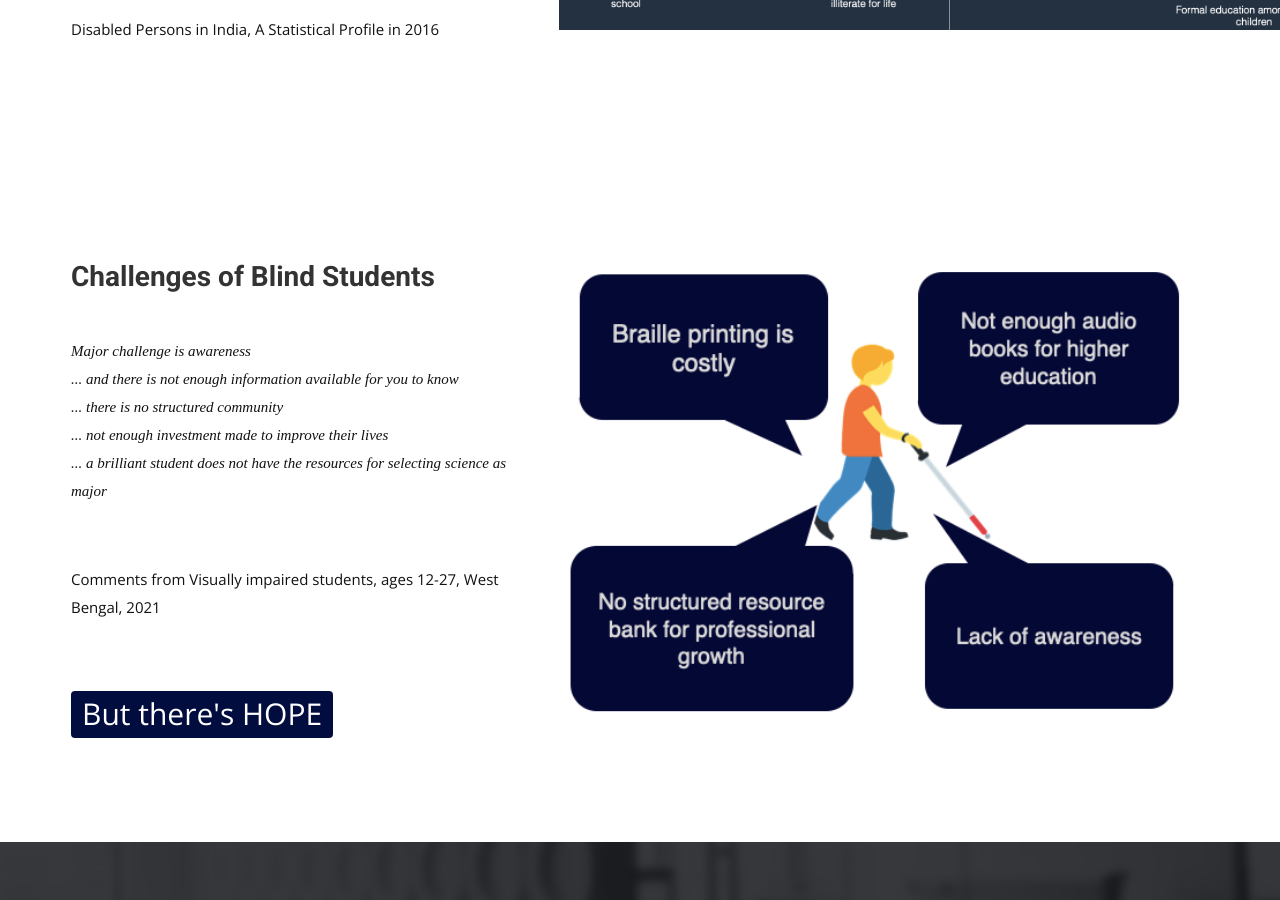
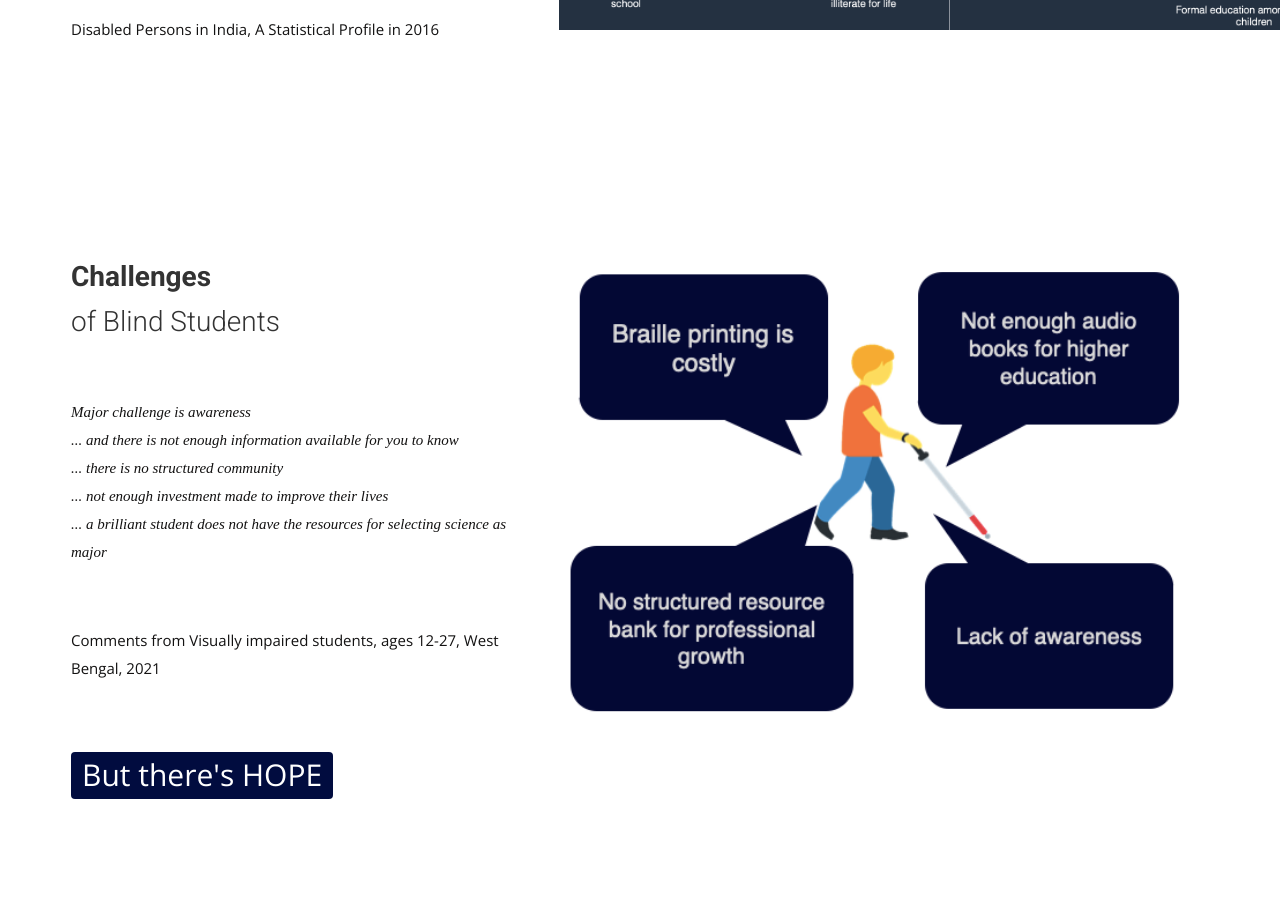
Before and after one commit to rajibmaitra/voiceofbooks, a Jekyll site: the page built from index.html, in a window 1280 px wide and 900 px high, scrolled down 1170 px. Built offline with Jekyll 4.4.1, drawn with Linux system fonts in a browser that asks for light colours; nearby versions of some CDN libraries; some web fonts are replaced; comment, search, counter and statistics services are not loaded; a style sheet for code colours, icons or effects is not loaded.

```diff
--- a/_includes/home-challenge.html
+++ b/_includes/home-challenge.html
@@ -4,7 +4,8 @@
       <div class="col-md-5 col-sm-12">
         <div class="block">
           <div class="section-title">
-            <h2>Challenges of Blind Students</h2>
+            <h2>Challenges</h2>
+            <h3>of Blind Students</h3>
             <p></p>
             <p>Major challenge is awareness <br>
                ... and there is not enough information available for you to know <br>
```
